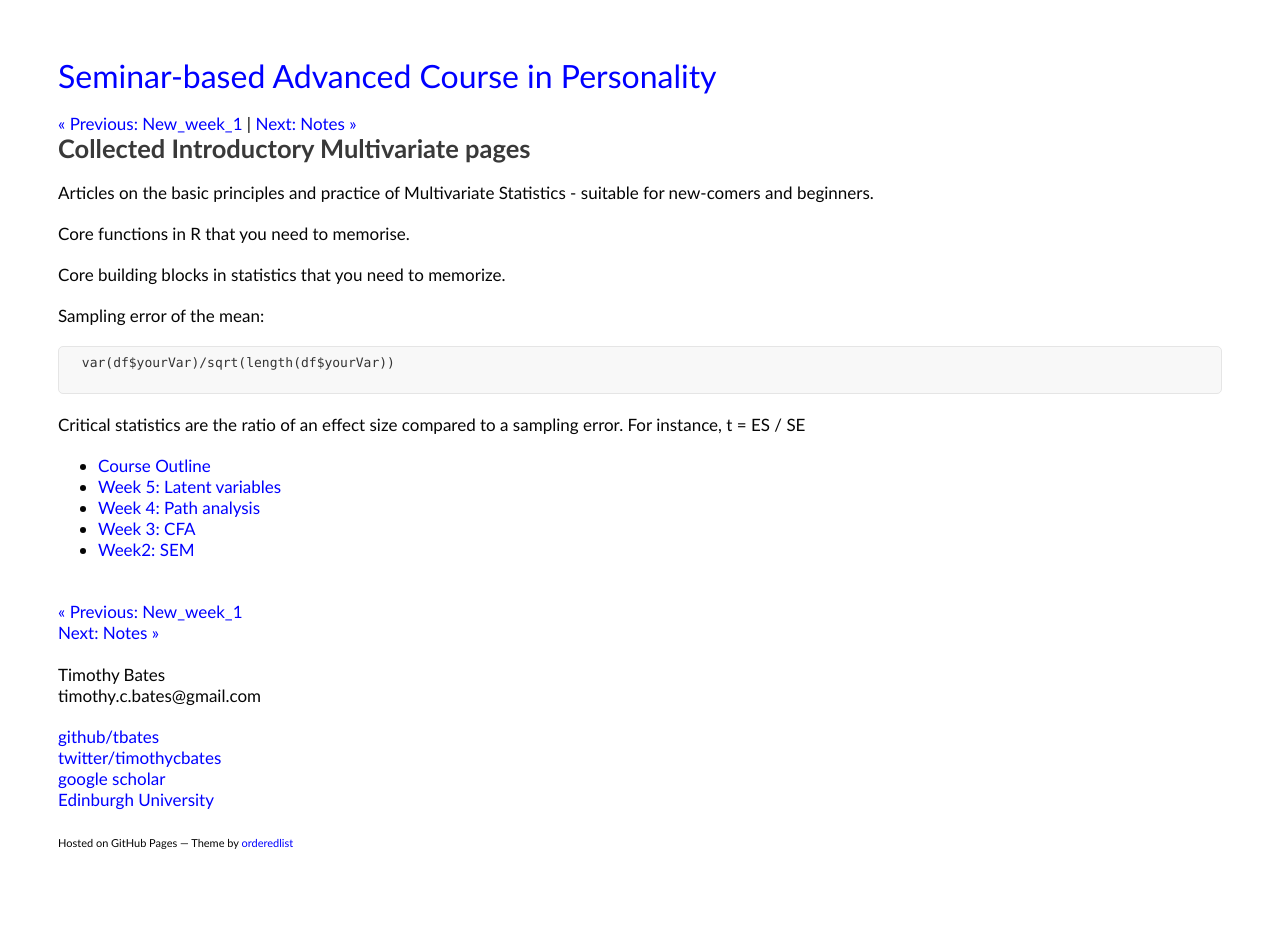
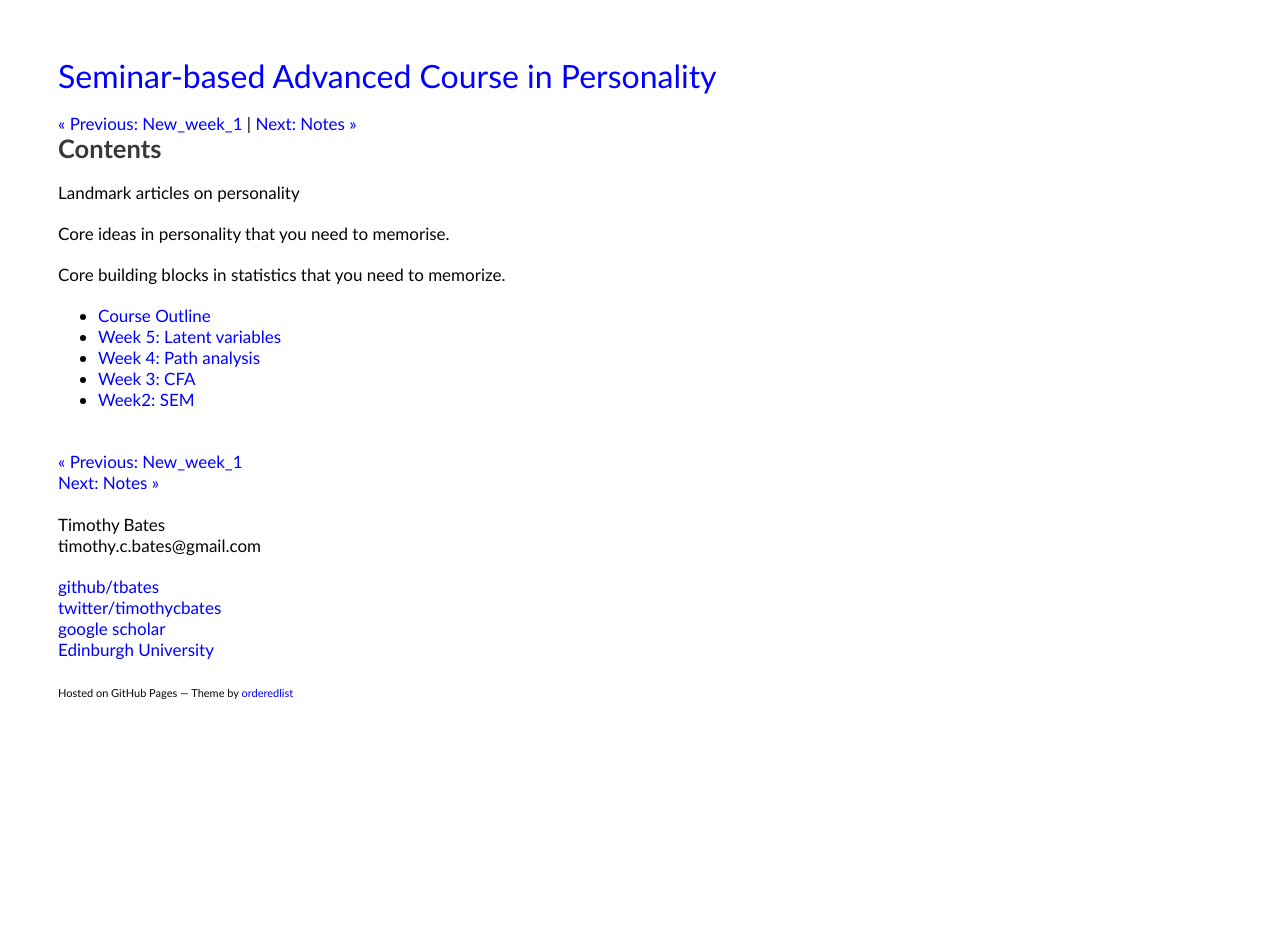
Before and after one commit to tbates/Seminar_in_Personality, a Jekyll site: the page built from _posts/2015-06-20-container-Intro.markdown, in a window 1280 px wide. Built offline with Jekyll 4.4.1, drawn with Linux system fonts in a browser that asks for light colours; after the commit the page ends 900 px from its top, so only the background shows below that.

Commit message:
no message

````diff
--- a/_posts/2010-06-01-notes.markdown
+++ b/_posts/2010-06-01-notes.markdown
@@ -1,7 +1,6 @@
 ---
 layout: post
 title: "Notes"
-date: 2010-06-01 00:01
 comments: true
 categories: notes
 ---
@@ -10,3 +9,7 @@ categories: notes
 
 https://github.com/tbates/Seminar_in_Personality
 http://tbates.github.io/Seminar_in_Personality/
+
+Add a week on genetics and biology?
+
+http://nymag.com/scienceofus/2017/01/the-brains-of-neurotic-people-literally-look-different.html?mid=twitter_scienceofus
--- a/_posts/2015-06-20-container-Intro.markdown
+++ b/_posts/2015-06-20-container-Intro.markdown
@@ -1,26 +1,17 @@
 ---
 layout: post
-title: "Collected Introductory Multivariate pages"
-date: 2015-06-20 00:00
+title: "Contents"
 comments: true
 categories: lecture
 ---
 
 <a name="top"></a>
 
-Articles on the basic principles and practice of Multivariate Statistics - suitable for new-comers and beginners.
+Landmark articles on personality
 
-Core functions in R that you need to memorise.
+Core ideas in personality that you need to memorise.
 
 Core building blocks in statistics that you need to memorize.
-
-Sampling error of the mean:
-
-```splus
- var(df$yourVar)/sqrt(length(df$yourVar))
-
-```
-Critical statistics are the ratio of an effect size compared to a sampling error. For instance, t = ES / SE
 
 <ul>
   {% for post in site.categories.intro %}
````
